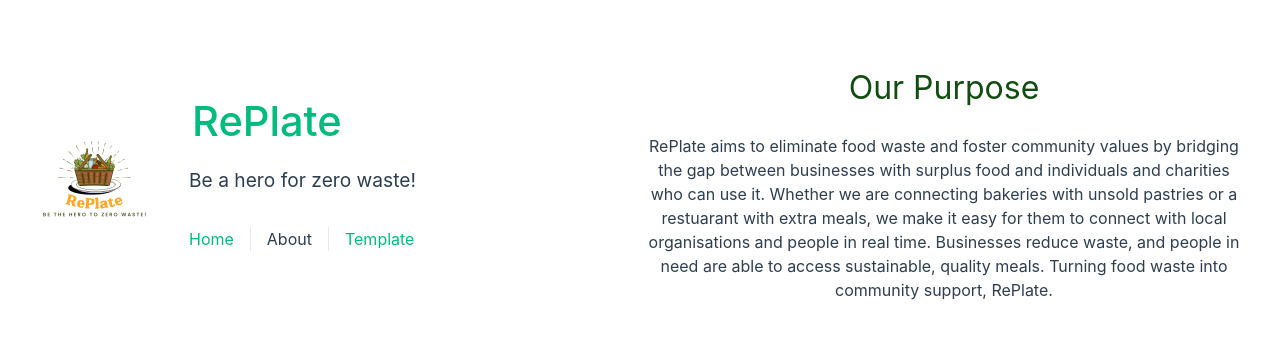
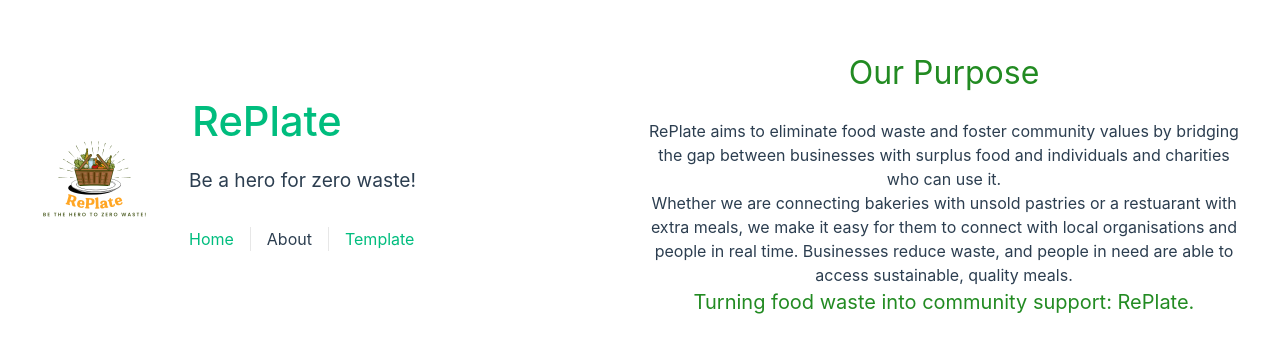
Before and after one commit to MinhQuan-Tran/undefined, a Vue app in the folder RePlate/: page /about in a window 1280 px wide. Shown: the part 218-570 px from the top of the page. Built offline with nearby package versions, Linux system fonts and the light colour scheme; the HTML template or start-up script is replaced by a standard one.

Commit message:
Improved readability of about page

```diff
--- a/RePlate/src/views/AboutView.vue
+++ b/RePlate/src/views/AboutView.vue
@@ -2,8 +2,10 @@
   <div class="about">
     <h2 class="title">Our Purpose</h2>
     <p class="description">
-      RePlate aims to eliminate food waste and foster community values by bridging the gap between businesses with surplus food and individuals and charities who can use it. Whether we are connecting bakeries with unsold pastries or a restuarant with extra meals, we make it easy for them to connect with local organisations and people in real time. Businesses reduce waste, and people in need are able to access sustainable, quality meals. Turning food waste into community support, RePlate.
+      RePlate aims to eliminate food waste and foster community values by bridging the gap between businesses with surplus food and individuals and charities who can use it. </p>
+    <p class="description">Whether we are connecting bakeries with unsold pastries or a restuarant with extra meals, we make it easy for them to connect with local organisations and people in real time. Businesses reduce waste, and people in need are able to access sustainable, quality meals.
     </p>
+    <p class="powerful_description">Turning food waste into community support: RePlate.</p>
   </div>
 </template>
 
@@ -18,7 +20,7 @@
     text-align: center;
   }
   .title {
-    color: rgb(17, 77, 17);
+    color: forestgreen;
     font-size: 2rem;
     margin-bottom: 20px;
   }
@@ -27,5 +29,11 @@
     max-width: 800px;
     line-height: 1.5;
   }
+  .powerful_description {
+    font-size: 1.25rem;
+    max-width: 800px;
+    color:forestgreen;
+    line-height: 1.5;
+  }
 }
 </style>
```
